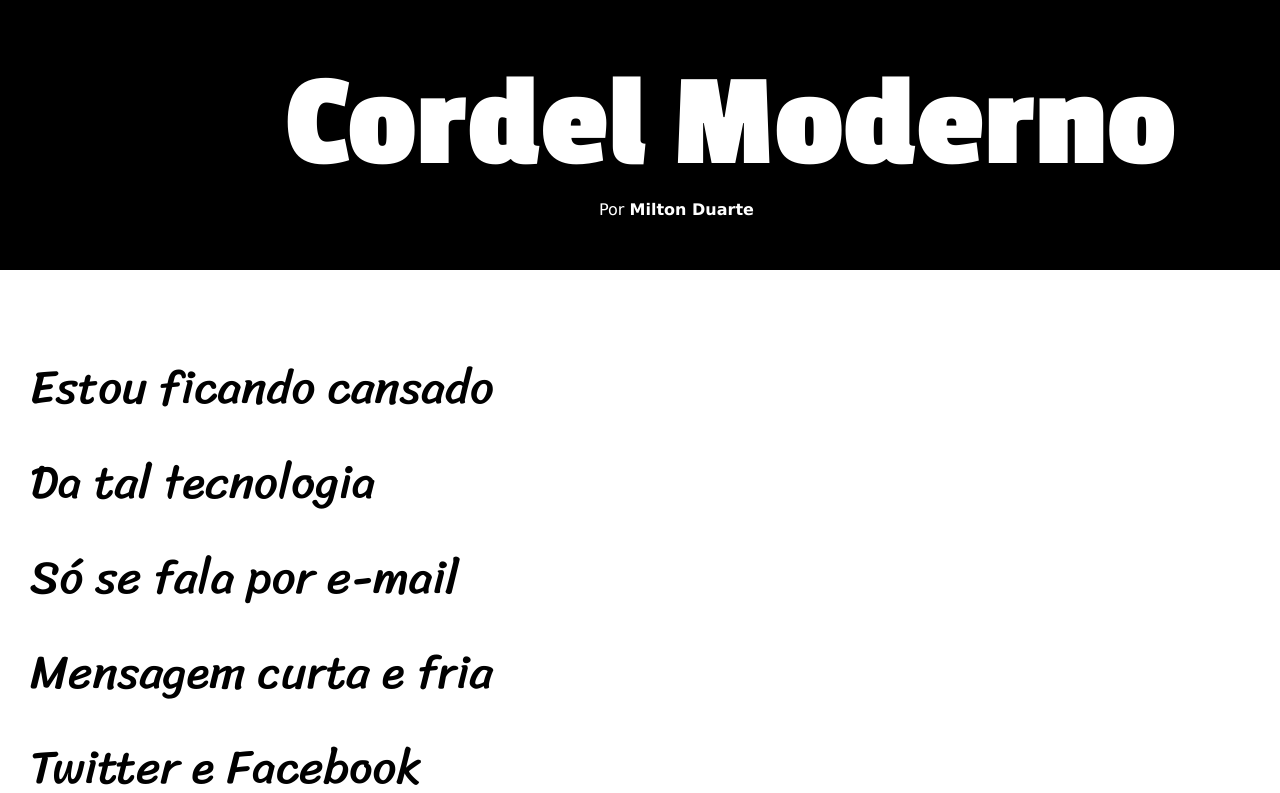
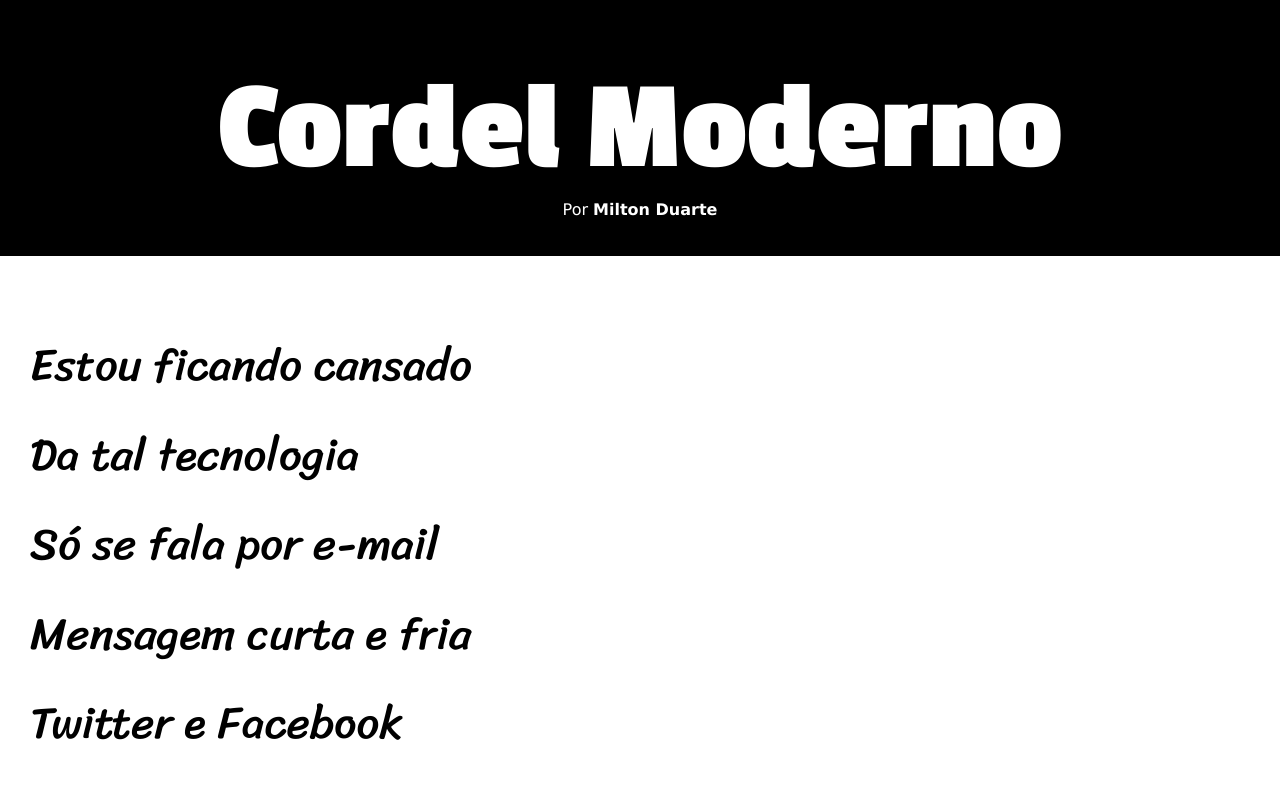
Before and after one commit to popanish/Curso-HTML, a plain HTML site: page exercicios/desafio012/index.html in a window 1280 px wide. Shown: the top 793 px of the page. Drawn offline with Linux system fonts and the light colour scheme.

Commit message:
ultimos detalhes

```diff
--- a/exercicios/desafio012/estilo/style.css
+++ b/exercicios/desafio012/estilo/style.css
@@ -17,38 +17,44 @@
 }
 header{
     background-color: black;
-    height: 270px;
-    position: relative;
+   height: 20vw;
+   min-height: 200px;
+
+    /*position: relative;*/
+
+
 }
 h1{
     font-family: 'Passion One';
     color: white;
-    font-size: 135px;
-    position: absolute;
-    left: 285px;
-    top: 50px;
+    font-size: 10vw;
+    text-align: center;
+    padding: 59px 0px 0px 0px;
+    /*position: absolute;
+   /* left: 285px;
+    top: 50px;*/
+
 }
 .subtitulo{
     color: white;
     font-family: Verdana,  Tahoma, sans-serif;
-    padding-top: 200px;
     text-decoration: none;
+    text-align: center;
+
 }
-#sub{
-    padding-left: 599px;
-}
+
 div > a:hover{
     text-decoration: underline;
 }
  main p{
     font-family: 'Sriracha';
-    font-size: 47px;
-    padding-bottom: 100px;
-}
-main p{
+    font-size: 3.5vw;
+    line-height: 7vw;
+
+    padding-bottom: 65px;
     padding-left: 30px;
-    padding-top: 70px;
-    line-height: 95px;
+    padding-top: 65px;
+
 }
 article > p{
     color: white;
@@ -76,7 +82,7 @@ article > p{
 }
 #fundo02{
     display: inline-block;
-    background-color: #353b27d5;
+    background-color: #353b27e1;
     margin:  70px 30px;
     padding:  10px 5px;
 
--- a/exercicios/desafio012/index.html
+++ b/exercicios/desafio012/index.html
@@ -41,13 +41,13 @@
         </section>
         <section>
             <p>
+                Arroba agora não pesa <br>
                 É parte de um endereço <br>
-                Arroba agora não pesa <br>
                 Ponto final nem se usa <br>
                 Ou vai até no começo <br>
                 Agora é .com <br>
                 Se o saite é muito bom <br>
-                Ele vale um alto preço. <br>
+                Ele vale um alto preço. <br><br>
                 Pra piorar a liguagem <br>
                 O emoticom é um risco <br>
                 Tem símbolo para tudo <br>
@@ -79,7 +79,7 @@
                 A pessoa foi embora <br>
                 Abriu outro aplicativo <br>
                 O mundo ficou cativo <br>
-                Da tecnologia do agora. <br>
+                Da tecnologia do agora. <br><br>
                 Felizmente, pra orar <br>
                 Não precisa de internet <br>
                 Deus escuta todo mundo <br>
```
